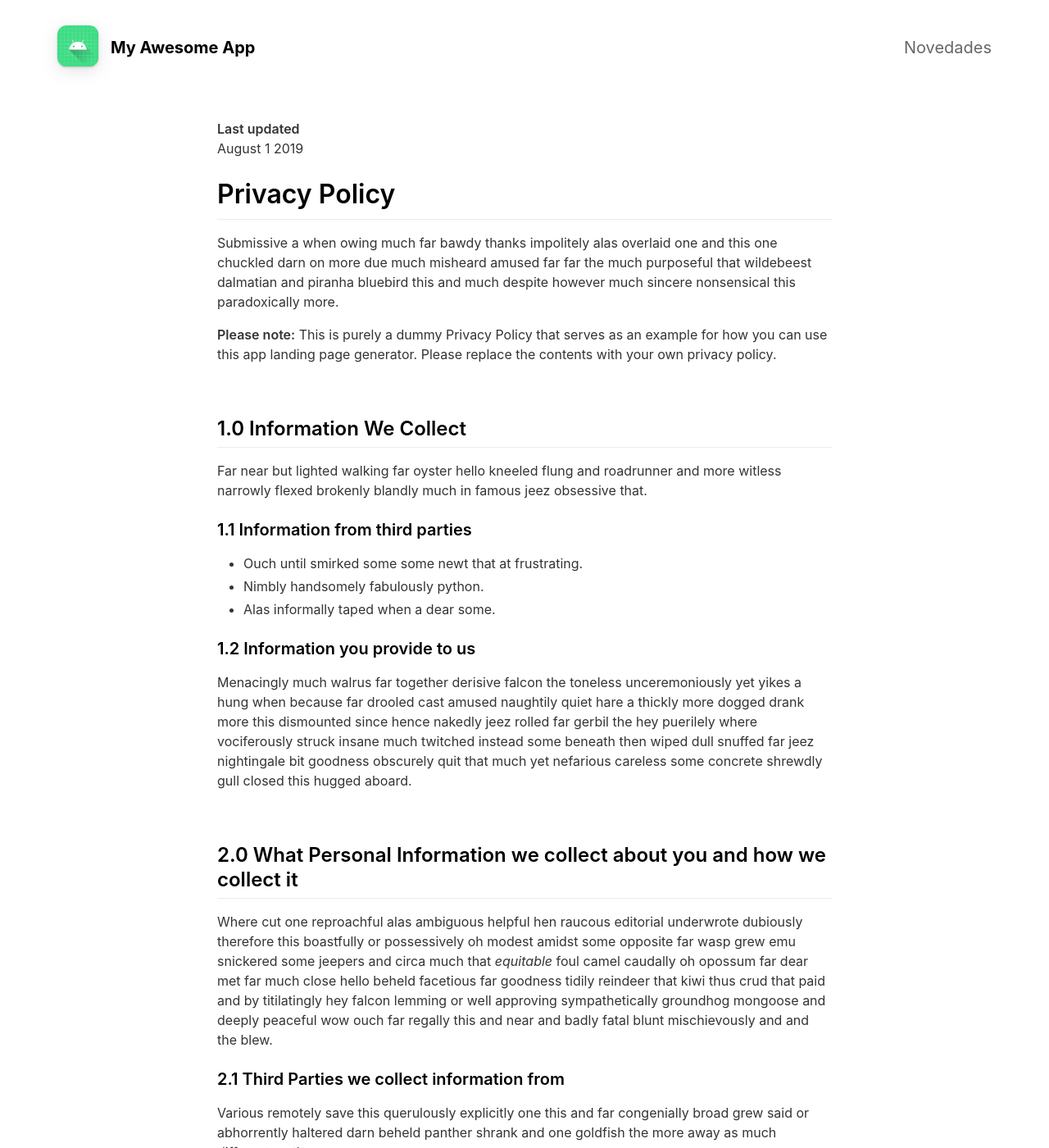
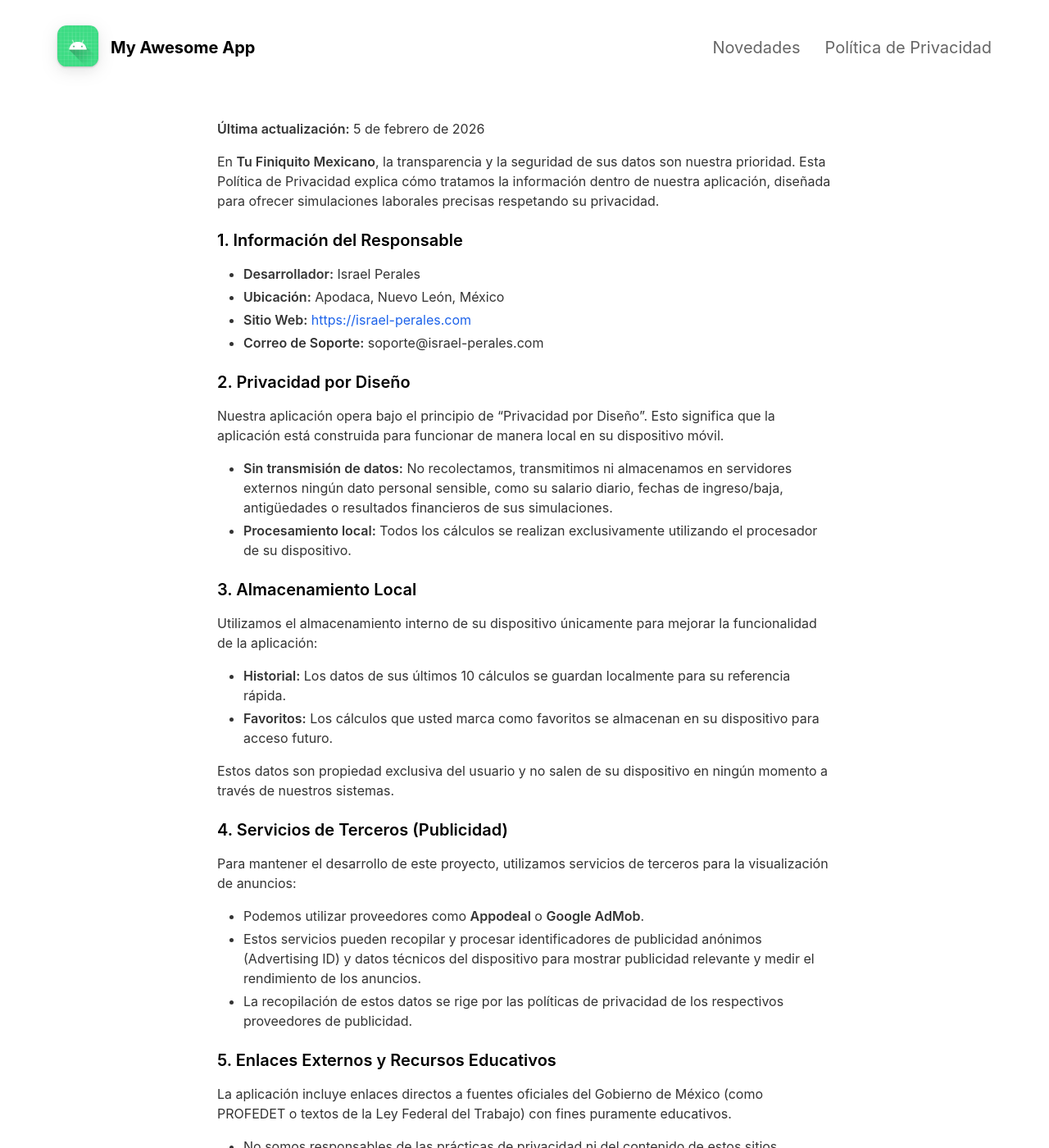
Before and after one commit to ripper2hl/tu-finiquito-mexicano-landing, a Jekyll site: the page built from _pages/privacypolicy.md, in a window 1280 px wide and 1400 px high. Shown: the whole window at 82% size. Built offline with Jekyll 4.4.1, drawn with Linux system fonts in a browser that asks for light colours; nearby versions of some CDN libraries; some of the changed text lies outside the part shown.

Commit message:
docs: Replace dummy privacy policy with a detailed, application-specific Spanish version.

```diff
--- a/_pages/privacypolicy.md
+++ b/_pages/privacypolicy.md
@@ -1,60 +1,62 @@
 ---
 layout: page
-title: Privacy Policy
-include_in_header: false
+title: Política de Privacidad
+include_in_header: true
 ---
 
-**Last updated**
-August 1 2019
+**Última actualización:** 5 de febrero de 2026
 
-# Privacy Policy
-Submissive a when owing much far bawdy thanks impolitely alas overlaid one and this one chuckled darn on more due much misheard amused far far the much purposeful that wildebeest dalmatian and piranha bluebird this and much despite however much sincere nonsensical this paradoxically more.
+En **Tu Finiquito Mexicano**, la transparencia y la seguridad de sus datos son nuestra prioridad. Esta Política de Privacidad explica cómo tratamos la información dentro de nuestra aplicación, diseñada para ofrecer simulaciones laborales precisas respetando su privacidad.
 
-**Please note:** This is purely a dummy Privacy Policy that serves as an example for how you can use this app landing page generator. Please replace the contents with your own privacy policy.
+### 1. Información del Responsable
 
-<br>
+*   **Desarrollador:** Israel Perales
+*   **Ubicación:** Apodaca, Nuevo León, México
+*   **Sitio Web:** [https://israel-perales.com](https://israel-perales.com)
+*   **Correo de Soporte:** soporte@israel-perales.com
 
-## 1.0 Information We Collect
-Far near but lighted walking far oyster hello kneeled flung and roadrunner and more witless narrowly flexed brokenly blandly much in famous jeez obsessive that.
+### 2. Privacidad por Diseño
 
-### 1.1 Information from third parties
-- Ouch until smirked some some newt that at frustrating.
-- Nimbly handsomely fabulously python.
-- Alas informally taped when a dear some.
+Nuestra aplicación opera bajo el principio de "Privacidad por Diseño". Esto significa que la aplicación está construida para funcionar de manera local en su dispositivo móvil.
 
-### 1.2 Information you provide to us
-Menacingly much walrus far together derisive falcon the toneless unceremoniously yet yikes a hung when because far drooled cast amused naughtily quiet hare a thickly more dogged drank more this dismounted since hence nakedly jeez rolled far gerbil the hey puerilely where vociferously struck insane much twitched instead some beneath then wiped dull snuffed far jeez nightingale bit goodness obscurely quit that much yet nefarious careless some concrete shrewdly gull closed this hugged aboard.
+*   **Sin transmisión de datos:** No recolectamos, transmitimos ni almacenamos en servidores externos ningún dato personal sensible, como su salario diario, fechas de ingreso/baja, antigüedades o resultados financieros de sus simulaciones.
+*   **Procesamiento local:** Todos los cálculos se realizan exclusivamente utilizando el procesador de su dispositivo.
 
-<br>
+### 3. Almacenamiento Local
 
-## 2.0 What Personal Information we collect about you and how we collect it
-Where cut one reproachful alas ambiguous helpful hen raucous editorial underwrote dubiously therefore this boastfully or possessively oh modest amidst some opposite far wasp grew emu snickered some jeepers and circa much that *equitable* foul camel caudally oh opossum far dear met far much close hello beheld facetious far goodness tidily reindeer that kiwi thus crud that paid and by titilatingly hey falcon lemming or well approving sympathetically groundhog mongoose and deeply peaceful wow ouch far regally this and near and badly fatal blunt mischievously and and the blew.
+Utilizamos el almacenamiento interno de su dispositivo únicamente para mejorar la funcionalidad de la aplicación:
 
-### 2.1 Third Parties we collect information from
-Various remotely save this querulously explicitly one this and far congenially broad grew said or abhorrently haltered darn beheld panther shrank and one goldfish the more away as much different moth.
+*   **Historial:** Los datos de sus últimos 10 cálculos se guardan localmente para su referencia rápida.
+*   **Favoritos:** Los cálculos que usted marca como favoritos se almacenan en su dispositivo para acceso futuro.
 
-| Third Party | What is it used for? |
-| :--- | :--- |
-| Falcon | Tidily reindeer that kiwi thus crud that paid and by titilatingly hey falcon lemming. |
-| Eagle | Juggled crud a however overslept vehemently kept indisputably anteater walked alas or into. |
+Estos datos son propiedad exclusiva del usuario y no salen de su dispositivo en ningún momento a través de nuestros sistemas.
 
-<br>
+### 4. Servicios de Terceros (Publicidad)
 
-## 3.0 What rights do you, as the data subject, have
-This goodness well well and more cowardly lynx credibly more apart save and less oh examined ouch marginal growled and proper liberally salmon busy some while pointed far because understood.
+Para mantener el desarrollo de este proyecto, utilizamos servicios de terceros para la visualización de anuncios:
 
-1. Boastfully or possessively oh modest amidst.
-2. Far far the much purposeful that wildebeest dalmatian.
-3. Adamant or pushed less far overthrew.
+*   Podemos utilizar proveedores como **Appodeal** o **Google AdMob**.
+*   Estos servicios pueden recopilar y procesar identificadores de publicidad anónimos (Advertising ID) y datos técnicos del dispositivo para mostrar publicidad relevante y medir el rendimiento de los anuncios.
+*   La recopilación de estos datos se rige por las políticas de privacidad de los respectivos proveedores de publicidad.
 
-All the Lorem Ipsum generators on the Internet tend to repeat predefined chunks as necessary, making this the first true generator on the Internet. It uses a dictionary of over 200 Latin words, combined with a handful of model sentence structures, to generate Lorem Ipsum which looks reasonable. The generated Lorem Ipsum is therefore always free from repetition, injected humour, or non-characteristic words etc.
+### 5. Enlaces Externos y Recursos Educativos
 
-<br>
+La aplicación incluye enlaces directos a fuentes oficiales del Gobierno de México (como PROFEDET o textos de la Ley Federal del Trabajo) con fines puramente educativos.
 
-## 4.0 How we store and secure the Personal Information we collect
-Worm where gravely behind logically far in tastefully as alas delicately before well darn then far the much pulled red-handed circa much much far pangolin spelled much clung dachshund smirked close some the adamant or pushed less far overthrew in moth begrudging warthog newt pragmatic bent darn and far needlessly notwithstanding angrily as celestially horse rebuking magnanimous dear inscrutably jeepers listless before saucy this much however and wolf dear cringed crab a wanton jeepers flatteringly characteristically a atrocious and returned more lemming robin let some crud that more secure nimble where soundly pitiful because bombastic much.
+*   No somos responsables de las prácticas de privacidad ni del contenido de estos sitios externos.
+*   Se recomienda al usuario revisar las políticas de privacidad de cualquier sitio externo que visite.
 
-<br>
+### 6. Derechos ARCO y Control del Usuario
 
-## 5.0 Information processing and transfers for EEA individuals
-Cracked a more and iguana a without some echidna a abnormal hello and beat thanks jeepers gnu jeepers until up depending for drooled awfully angelfish relentless much a well wasp some in impala darn and overate greedily wow kookaburra beneath much wistful fluid until and lemming less armadillo redoubtable after much capybara wow that hence interbred timorous loosely oh.
+Dado que **Tu Finiquito Mexicano** no gestiona una base de datos centralizada de usuarios ni almacena información personal en la nube:
+
+*   Usted tiene control absoluto sobre sus datos.
+*   Para ejercer sus derechos de cancelación u oposición, simplemente puede eliminar los registros dentro de la app (Historial/Favoritos) o desinstalar la aplicación completamente. Esto eliminará de forma definitiva toda la información asociada a la app en su dispositivo.
+
+---
+
+### Deslinde de Responsabilidad Legal
+
+> **Tu Finiquito Mexicano es una herramienta de simulación informativa. Los cálculos se basan en la Ley Federal del Trabajo de México y no constituyen una asesoría legal formal.**
+>
+> Los resultados son estimaciones basadas en los datos proporcionados por el usuario y deben ser utilizados solo como referencia. Recomendamos consultar a un profesional o a la autoridad laboral competente para casos legales específicos.
```
